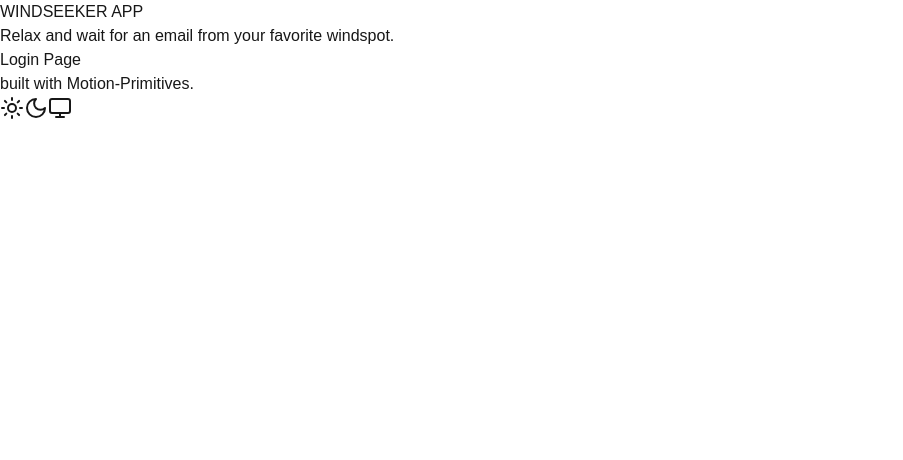
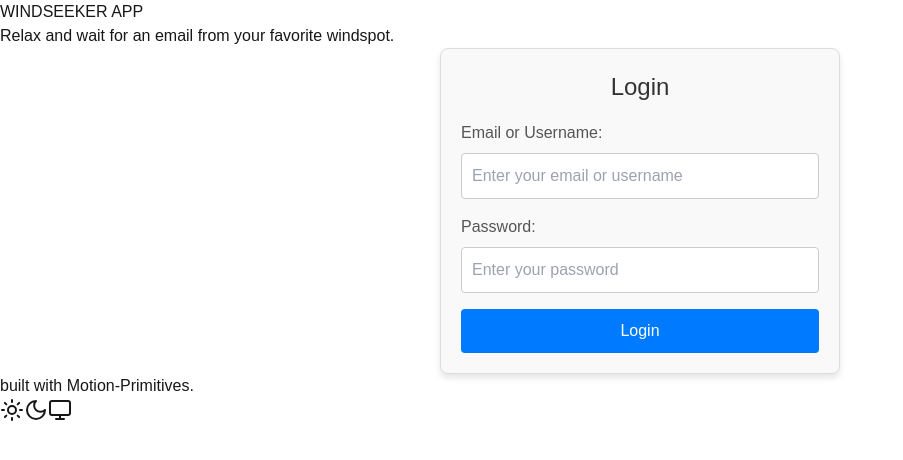
Before and after one commit to elBeato/tbp-wind-cuttlefish-next, a Next.js app: page /Login in a window 1280 px wide. Shown: the top 460 px of the page, without its empty margins (0-903 px from the left). Built offline with nearby package versions, Linux system fonts and the light colour scheme.

Commit message:
add login page  and user dashboard

```diff
--- a/src/app/Login/page.tsx
+++ b/src/app/Login/page.tsx
@@ -1,4 +1,92 @@
-// filepath: src/app/Login/page.tsx
-export default function LoginPage() {
-  return <div>Login Page</div>
-}
+'use client';
+
+import { useState } from 'react';
+import { useRouter } from 'next/navigation';
+import styles from './loginPage.module.css';
+import config from '../util/util';
+
+const LoginPage: React.FC = () => {
+  const router = useRouter();
+
+  const [formData, setFormData] = useState({
+    identifier: '', // Can be email or username
+    password: '',
+  });
+  const [error, setError] = useState<string | null>(null);
+  const [isSubmitting, setIsSubmitting] = useState(false);
+
+  const handleChange = (e: React.ChangeEvent<HTMLInputElement>) => {
+    const { name, value } = e.target;
+    setFormData({ ...formData, [name]: value });
+  };
+
+  const handleLogin = async (e: React.FormEvent) => {
+    e.preventDefault();
+    setIsSubmitting(true);
+    setError(null);
+
+    try {
+      const response = await fetch(`${config.apiBaseUrl}/api/auth/login`, {
+        method: 'POST',
+        headers: { 'Content-Type': 'application/json' },
+        body: JSON.stringify(formData),
+      });
+
+      if (response.ok) {
+        const data = await response.json();
+        localStorage.setItem('userToken', data.token); // Store the token in localStorage
+        router.push('/dashboard'); // Redirect to the dashboard or home page
+      } else {
+        const errorData = await response.json();
+        setError(errorData.message || 'Invalid login credentials.');
+      }
+    } catch (error) {
+      console.error('Error during login:', error);
+      setError('An unexpected error occurred. Please try again later.');
+    } finally {
+      setIsSubmitting(false);
+    }
+  };
+
+  return (
+    <div className={styles.container}>
+      <h1 className={styles.heading}>Login</h1>
+      <form onSubmit={handleLogin}>
+        <div className={styles.formGroup}>
+          <label className={styles.label}>Email or Username:</label>
+          <input
+            type="text"
+            name="identifier"
+            value={formData.identifier}
+            onChange={handleChange}
+            required
+            className={styles.input}
+            placeholder="Enter your email or username"
+          />
+        </div>
+        <div className={styles.formGroup}>
+          <label className={styles.label}>Password:</label>
+          <input
+            type="password"
+            name="password"
+            value={formData.password}
+            onChange={handleChange}
+            required
+            className={styles.input}
+            placeholder="Enter your password"
+          />
+        </div>
+        {error && <p className={styles.error}>{error}</p>}
+        <button
+          type="submit"
+          className={styles.button}
+          disabled={isSubmitting}
+        >
+          {isSubmitting ? 'Logging in...' : 'Login'}
+        </button>
+      </form>
+    </div>
+  );
+};
+
+export default LoginPage;
--- /dev/null
+++ b/src/app/dashboard/dashboardPage.module.css
@@ -0,0 +1,46 @@
+.container {
+  max-width: 600px;
+  margin: 0 auto;
+  padding: 20px;
+  text-align: center;
+  border: 1px solid #ddd;
+  border-radius: 8px;
+  background-color: #f9f9f9;
+  box-shadow: 0 4px 6px rgba(0, 0, 0, 0.1);
+}
+
+.heading {
+  font-size: 1.8rem;
+  margin-bottom: 16px;
+  color: #333;
+}
+
+.userInfo {
+  margin-bottom: 20px;
+  text-align: left;
+}
+
+.userInfo p {
+  font-size: 1rem;
+  margin: 8px 0;
+}
+
+.logoutButton {
+  padding: 10px 16px;
+  font-size: 1rem;
+  color: white;
+  background-color: #d9534f;
+  border: none;
+  border-radius: 4px;
+  cursor: pointer;
+  transition: background-color 0.3s ease;
+}
+
+.logoutButton:hover {
+  background-color: #c9302c;
+}
+
+.loading {
+  font-size: 1.2rem;
+  color: #555;
+}
--- a/src/app/header.tsx
+++ b/src/app/header.tsx
@@ -4,7 +4,7 @@ import Link from 'next/link'
 
 export function Header() {
   return (
-    <header className="mb-8 flex items-center justify-between">
+    <header className="mb-0 flex items-center justify-between">
       <div>
         <Link href="/" className="flex items-center text-2xl gap-2 hover:underline hover:underline-offset-4">
           WINDSEEKER APP
--- a/src/app/layout.tsx
+++ b/src/app/layout.tsx
@@ -59,7 +59,7 @@ export default function RootLayout({
         className={`${geistSans.variable} ${geistMono.variable} antialiased`}
       >
           <div className="flex min-h-screen w-full flex-col font-[family-name:var(--font-inter-tight)]">
-            <div className="relative mx-auto w-full max-w-screen-sm flex-1 px-4 pt-20">
+            <div className="relative mx-auto w-full max-w-screen-sm flex-1 px-2 pt-20">
               <Header />
                 <Suspense fallback={<div>Loading...</div>}>
                   {children}
--- /dev/null
+++ b/src/app/login/loginPage.module.css
@@ -0,0 +1,64 @@
+.container {
+  max-width: 400px;
+  margin: 0 auto;
+  padding: 20px;
+  text-align: center;
+  border: 1px solid #ddd;
+  border-radius: 8px;
+  background-color: #f9f9f9;
+  box-shadow: 0 4px 6px rgba(0, 0, 0, 0.1);
+}
+
+.heading {
+  font-size: 1.5rem;
+  margin-bottom: 16px;
+  color: #333;
+}
+
+.formGroup {
+  margin-bottom: 16px;
+  text-align: left;
+}
+
+.label {
+  display: block;
+  font-size: 1rem;
+  margin-bottom: 8px;
+  color: #555;
+}
+
+.input {
+  width: 100%;
+  padding: 10px;
+  font-size: 1rem;
+  border: 1px solid #ccc;
+  border-radius: 4px;
+}
+
+.button {
+  width: 100%;
+  padding: 10px;
+  font-size: 1rem;
+  color: white;
+  background-color: #007bff;
+  border: none;
+  border-radius: 4px;
+  cursor: pointer;
+  transition: background-color 0.3s ease;
+}
+
+.button:disabled {
+  background-color: #aaa;
+  cursor: not-allowed;
+}
+
+.button:hover:not(:disabled) {
+  background-color: #0056b3;
+}
+
+.error {
+  color: red;
+  font-size: 0.9rem;
+  margin-top: -8px;
+  margin-bottom: 16px;
+}
```
Also changed, not shown: src/app/dashboard/page.tsx (added, +76 -0 lines), src/app/page.tsx (+29 -2 lines).
